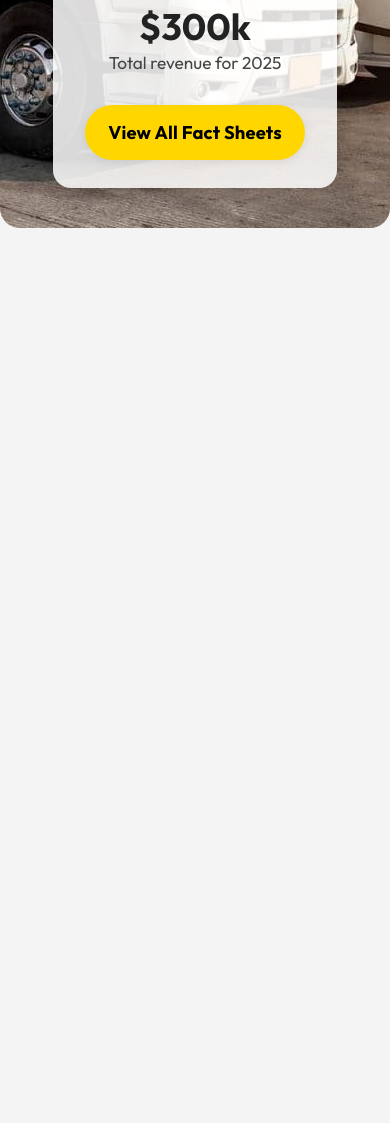
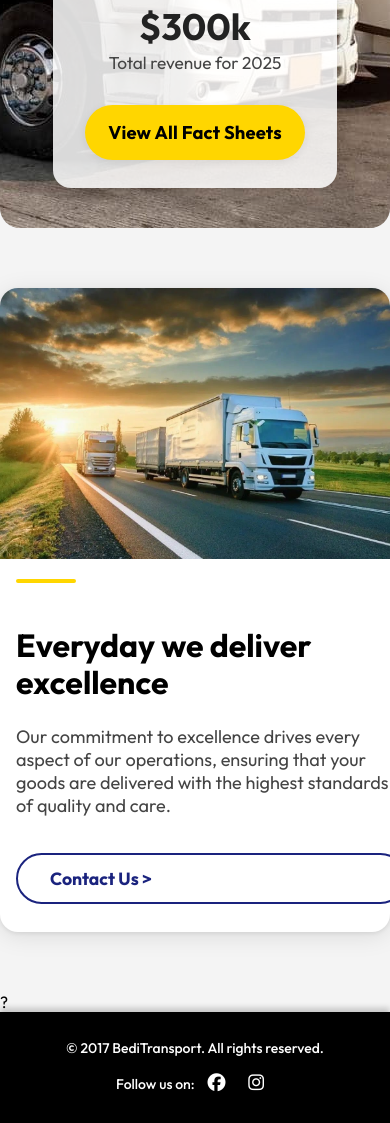
Before and after one commit to eldamulaku/eldamulaku-beditransportUMIB1, a plain HTML site: page about.html in a window 390 px wide. Shown: the part 3239-4362 px from the top of the page. Before the commit the page ends 3467 px from the top, so only its background shows below. Drawn offline with Linux system fonts and the light colour scheme.

Commit message:
finished the about file with media query

```diff
--- a/about.css
+++ b/about.css
@@ -347,6 +347,125 @@ header.emHeader .emMainNav ul li a:hover {
     background-color: #bc9103;
     color: #fff;
 }
+/* Delivery Impact Section */
+.emDelivery {
+    display: flex;
+    justify-content: center;
+    align-items: center;
+    padding: 60px 0;
+    background: none;
+}
+.emDeliveryContainer {
+    width: 100%;
+    max-width: 1200px;
+    margin: 0 auto;
+}
+.emDeliveryRow {
+    display: flex;
+    background: #fff;
+    border-radius: 18px;
+    box-shadow: 0 4px 24px rgba(0,0,0,0.10), 0 1.5px 4px rgba(0,0,0,0.08);
+    overflow: hidden;
+    align-items: stretch;
+}
+.emColOne {
+    flex: 1 1 50%;
+    min-width: 320px;
+    max-width: 50%;
+    display: flex;
+    align-items: stretch;
+}
+.emColOne img {
+    width: 100%;
+    height: 100%;
+    object-fit: cover;
+    display: block;
+}
+.emColTwo {
+    flex: 1 1 50%;
+    padding: 60px 48px 48px 48px;
+    display: flex;
+    flex-direction: column;
+    justify-content: center;
+    position: relative;
+}
+.emColTwo::before {
+    content: "";
+    display: block;
+    width: 60px;
+    height: 4px;
+    background: #ffd600;
+    position: absolute;
+    top: 40px;
+    left: 48px;
+    border-radius: 2px;
+}
+.emColTwo h1 {
+    font-family: outfit bold;
+    font-size: 2.6rem;
+    margin: 40px 0 24px 0;
+    line-height: 1.15;
+}
+.emColTwo p {
+    font-size: 1.13rem;
+    color: #444;
+    margin-bottom: 36px;
+    margin-top: 0;
+}
+.emColTwo a {
+    display: inline-block;
+    padding: 12px 32px;
+    border: 2px solid #1a237e;
+    border-radius: 32px;
+    color: #1a237e;
+    font-family: outfit bold;
+    font-size: 1.1rem;
+    background: #fff;
+    text-decoration: none;
+    transition: background 0.2s, color 0.2s;
+    font-weight: 600;
+}
+.emColTwo a:hover {
+    background: #1a237e;
+    color: #fff;
+}
+/* Footer styles */
+.emFooter {
+    background-color: #000;
+    color: #fff;
+    text-align: center;
+    padding: 20px 10px;
+    font-family: outfit medium;
+    box-shadow: 0 -4px 6px rgba(0, 0, 0, 0.2);
+}
+
+.emFooterDiv p {
+    margin: 10px 0;
+    font-size: 14px;
+    line-height: 1.6;
+}
+
+.emFooterDiv a {
+    color: #fff;
+    margin: 0 10px;
+    text-decoration: none;
+    font-size: 18px;
+    transition: color 0.3s ease, text-shadow 0.3s ease;
+
+}
+ .emFooter ul{
+    list-style: none;
+    padding: 0;
+    margin: 0;
+    display: flex;
+    justify-content: center;
+}
+
+.emFooterDiv a:hover {
+    color: #ccc;
+    text-shadow: 0 0 5px rgba(255, 255, 255, 0.8);
+}
+
 /* Responsive adjustments */
 @media screen and (max-width: 768px) {
     body {
@@ -421,4 +540,30 @@ header.emHeader .emMainNav ul li a:hover {
     position: relative;
     left: 0;
   }
+  .emDeliveryRow {
+        flex-direction: column;
+    }
+    .emColOne, .emColTwo {
+        max-width: 100%;
+        width: 100%;
+    }
+    .emColTwo {
+        padding: 36px 16px 28px 16px;
+    }
+    .emColTwo::before {
+        left: 16px;
+        top: 20px;
+    }
+    .emColTwo h1 {
+        font-size: 2rem;
+        margin-top: 32px;
+    }
+    /* footer */
+   .emFooter {
+        font-size: 14px;
+        padding: 15px 10px;
+    }
+    .emFooter ul {
+        display: none;
+    }
    }
--- a/about.html
+++ b/about.html
@@ -105,7 +105,45 @@
             </div>
         </div>
     </section>
+    <section class="emDelivery">
+        <div class="emDeliveryContainer">
+            <div class="emDeliveryRow">
+                <div class="emColOne">
+                    <img src="./images/shipping2.jpeg" alt="">
+                </div>
+                <div class="emColTwo">
+                    <h1>Everyday we deliver excellence</h1>
+                    <p>Our commitment to excellence drives every aspect of our operations, ensuring that your goods are delivered with the highest standards of quality and care.</p>
+                    <a href="./contact.html">Contact Us ></a>
+                </div>
+            </div>
+        </div>
+    </section>
+    ?<!-- Footer Section -->
+     <footer class="emFooter">
+                <div class="emFooterDiv">
+                    <p>&copy; 2017 BediTransport. All rights reserved.</p>
+                    <p>Follow us on:
+                        <a href="https://www.facebook.com/share/17STvCkZte/?mibextid=wwXIfr" target="_blank"><i class="fa-brands fa-facebook"></i></a>
+                        <a href="https://www.instagram.com/bedi_trans?igsh=MXEzc2txY3R4cnZzeA==" target="_blank"><i class="fa-brands fa-instagram"></i></a>
+                    </p>
+                    <ul class="emFooterNav">
+                        <li><a href="./index.html">Home</a></li>
+                        <li><a href="./about.html">About</a></li>
+                        <li><a href="./services.html">Services</a></li>
+                        <li><a href="./gallery.html">Gallery</a></li>
+                        <li><a href="./blog.html">News</a></li>
+                        <li><a href="./team.html">Team</a></li>
+                        <li><a href="./testimonials.html">Testimonials</a></li>
+                        <li><a href="./faq.html">FAQ</a></li>
+                        <li><a href="./contact.html">Contact</a></li>
+                        <li><a href="./terms.html">Terms & Policies</a></li>
+                    </ul>
+                </div>
+
+            </footer>
 
     <script src="./javaScript/about.js"></script>
+    <script src="https://kit.fontawesome.com/3c63bc7a17.js" crossorigin="anonymous"></script>
 </body>
 </html>
```
